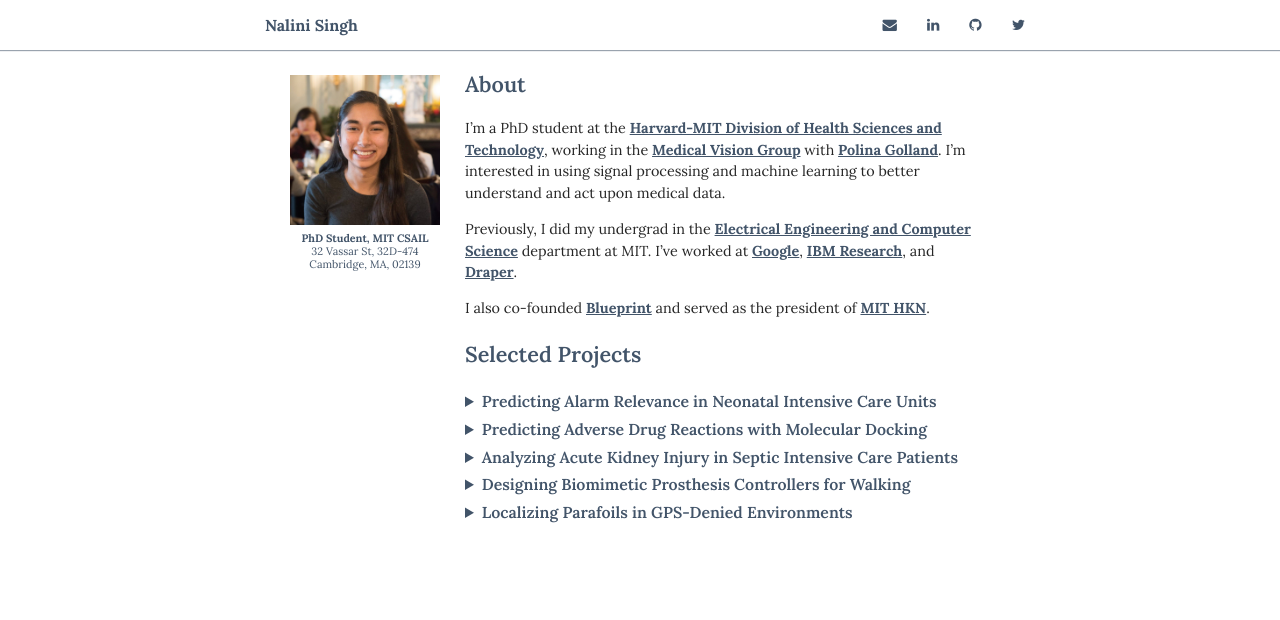
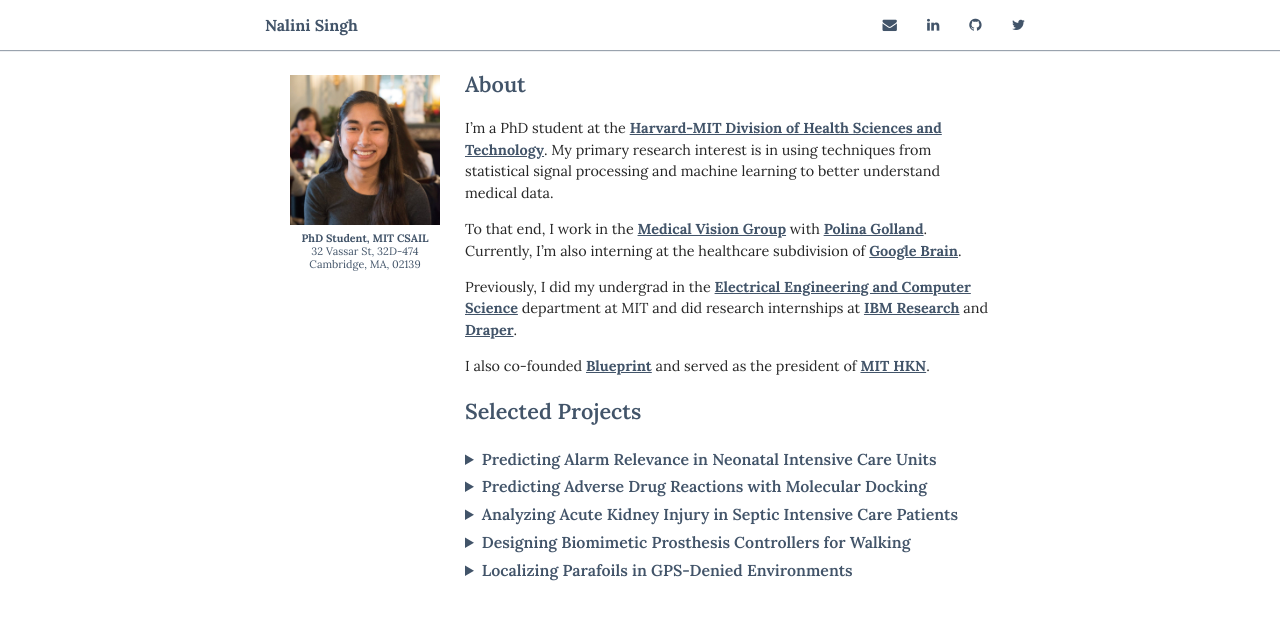
Before and after one commit to nalinimsingh/nalinimsingh.github.io, a Jekyll site: the page built from index.html, in a window 1280 px wide. Shown: the top 620 px of the page. Built offline with Jekyll 4.4.1, drawn with Linux system fonts in a browser that asks for light colours; nearby versions of some CDN libraries.

Commit message:
Update About

```diff
--- a/_pages/index.md
+++ b/_pages/index.md
@@ -15,9 +15,11 @@
 
 <div class='main-info' markdown="1">
 ## About
-I'm a PhD student at the [Harvard-MIT Division of Health Sciences and Technology](https://hst.mit.edu/academics/memp), working in the [Medical Vision Group](https://www.csail.mit.edu/research/medical-vision-group) with [Polina Golland](http://people.csail.mit.edu/polina/). I'm interested in using signal processing and machine learning to better understand and act upon medical data.
+I'm a PhD student at the [Harvard-MIT Division of Health Sciences and Technology](https://hst.mit.edu/academics/memp). My primary research interest is in using techniques from statistical signal processing and machine learning to better understand medical data.
 
-Previously, I did my undergrad in the [Electrical Engineering and Computer Science](http://www.eecs.mit.edu/) department at MIT. I've worked at [Google](https://www.google.com/about/), [IBM Research](http://www.research.ibm.com), and [Draper](http://www.draper.com/).
+To that end, I work in the [Medical Vision Group](https://www.csail.mit.edu/research/medical-vision-group) with [Polina Golland](http://people.csail.mit.edu/polina/). Currently, I'm also interning at the healthcare subdivision of [Google Brain](https://ai.google/research/teams/brain).
+
+Previously, I did my undergrad in the [Electrical Engineering and Computer Science](http://www.eecs.mit.edu/) department at MIT and did research internships at [IBM Research](http://www.research.ibm.com) and [Draper](http://www.draper.com/).
 
 I also co-founded [Blueprint](https://blueprint.hackmit.org) and served as the president of [MIT HKN](https://hkn.mit.edu).
 
```
